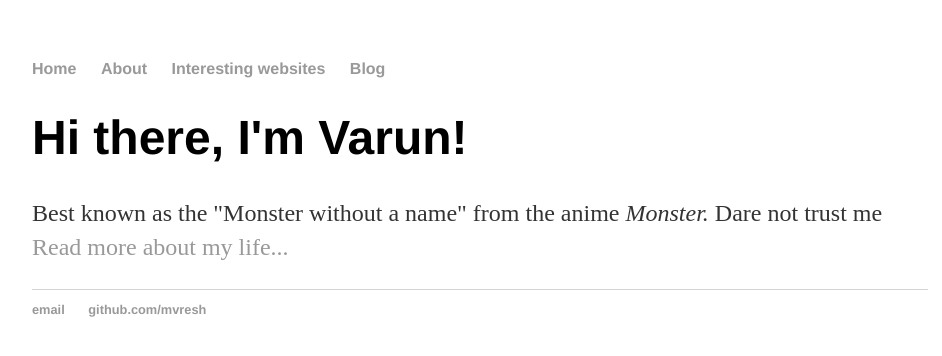
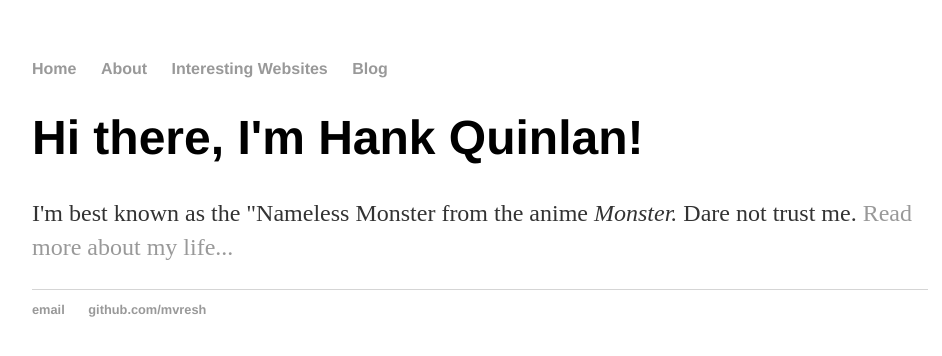
Before and after one commit to mvresh/mvresh.github.io, a Jekyll site: the page built from index.html, in a window 1280 px wide. Shown: the top 356 px of the page, without its empty margins (160-1102 px from the left). Built offline with Jekyll 4.4.1, drawn with Linux system fonts in a browser that asks for light colours.

Commit message:
Update index.html
making using of the default layout

```diff
--- a/index.html
+++ b/index.html
@@ -1,30 +1,8 @@
-<!DOCTYPE html>
-<html>
-	<head>
-		<title>Varun Resh Maddali</title>
-		<!-- link to main stylesheet -->
-		<link rel="stylesheet" type="text/css" href="/css/main.css">
-	</head>
-	<body>
-		<nav>
-    		<ul>
-        		<li><a href="/">Home</a></li>
-	        	<li><a href="/about">About</a></li>
-        		<li><a href="/iw">Interesting websites</a></li>
-        		<li><a href="/blog">Blog</a></li>
-    		</ul>
-		</nav>
-		<div class="container">
-    		<div class="blurb">
-        		<h1>Hi there, I'm Varun!</h1>
-				<p>Best known as the "Monster without a name" from the anime <em>Monster.</em> Dare not trust me <a href="/about">Read more about my life...</a></p>
-    		</div><!-- /.blurb -->
-		</div><!-- /.container -->
-		<footer>
-    		<ul>
-        		<li><a href="mailto:mvresh@gmail.com">email</a></li>
-        		<li><a href="https://github.com/mvresh">github.com/mvresh</a></li>
-			</ul>
-		</footer>
-	</body>
-</html>
+---
+layout: default
+title: Varun Resh Maddali
+---
+<div class="blurb">
+	<h1>Hi there, I'm Hank Quinlan!</h1>
+	<p>I'm best known as the "Nameless Monster from the anime <em>Monster.</em> Dare not trust me. <a href="/about">Read more about my life...</a></p>
+</div><!-- /.blurb -->
```
